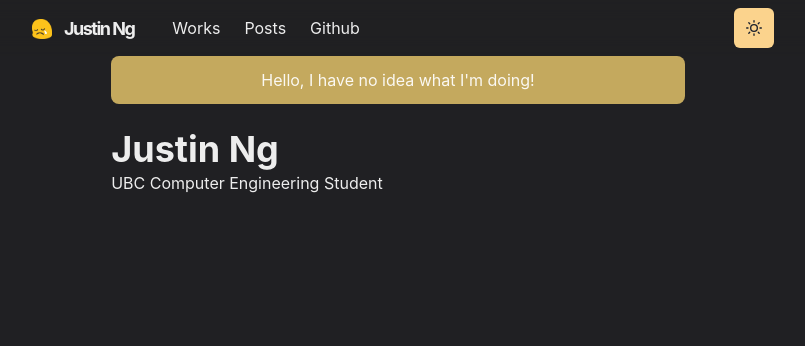
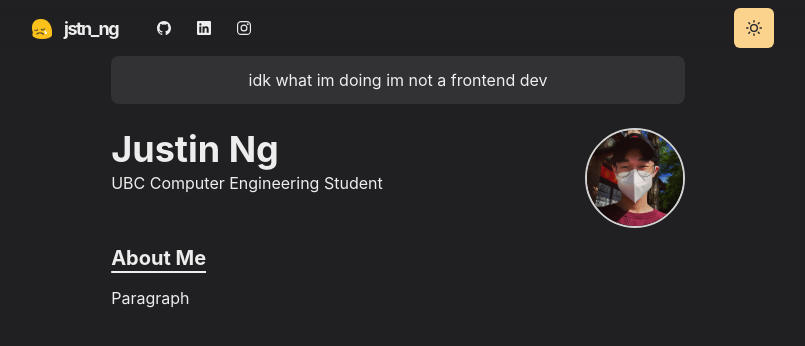
Before and after one commit to ngjstn/portfolio, a Next.js app: page / in a window 1280 px wide. Shown: the top 346 px of the page, without its empty margins (242-1047 px from the left). Built offline with nearby package versions, Linux system fonts and the light colour scheme.

Commit message:
navbar, pfp, and paragraph section

```diff
--- /dev/null
+++ b/components/fonts.js
@@ -0,0 +1,6 @@
+const Fonts = () => (
+    <style jsx global>{`
+      @import url('https://fonts.googleapis.com/css2?family=M+PLUS+Rounded+1c:wght@300;700&display=swap');
+    `}</style>
+  )
+  export default Fonts
--- a/components/layouts/main.js
+++ b/components/layouts/main.js
@@ -1,6 +1,7 @@
 import Head from 'next/head'
 import Navbar from '../navbar.js'
 import { Box, Container } from '@chakra-ui/react'
+import Fonts from '../fonts.js'
 
 const Main = ({ children, router}) => {
     return (
--- a/components/logo.js
+++ b/components/logo.js
@@ -30,7 +30,7 @@ const Logo = () => {
                         fontFamily='M PLUS Rounded 1c'
                         fontWeight="bold"
                         ml={3}>
-                            Justin Ng
+                            jstn_ng
                     </Text>
                 </LogoBox>
             </a>
--- a/components/navbar.js
+++ b/components/navbar.js
@@ -16,16 +16,21 @@ import {
 } from '@chakra-ui/react'
 import { HamburgerIcon } from '@chakra-ui/icons'
 import ThemeToggleButton from './theme-toggle-button'
+import { IoLogoGithub, IoLogoLinkedin, IoLogoInstagram } from 'react-icons/io5'
 
-const LinkItem = ({ href, path, children }) => {
+
+const LinkItem = ({ href, path, target, children, ...props }) => {
   const active = path === href
   const inactiveColor = useColorModeValue('gray200', 'whiteAlpha.900')
   return (
-        <NextLink href={href}>
+    <NextLink href={href} passHref scroll={false}>
       <Link
         p={2}
-            bg={active ? 'glassTeal' : undefined}
-            color={active ? '#202023' : inactiveColor}>
+        bg={active ? 'grassTeal' : undefined}
+        color={active ? '#202023' : inactiveColor}
+        target={target}
+        {...props}
+      >
         {children}
       </Link>
     </NextLink>
@@ -41,16 +46,18 @@ const Navbar = props => {
       as="nav"
       w="100%"
       bg={useColorModeValue('#ffffff40', '#20202380')}
-        style={{ backdropFilter:'blur(10px'}}
-        zIndex={1}
-        {...props}>
+      css={{ backdropFilter: 'blur(10px)' }}
+      zIndex={2}
+      {...props}
+    >
       <Container
         display="flex"
         p={2}
         maxW="container.md"
         wrap="wrap"
         align="center"
-                justify="space-between">
+        justify="space-between"
+      >
         <Flex align="center" mr={5}>
           <Heading as="h1" size="lg" letterSpacing={'tighter'}>
             <Logo />
@@ -58,46 +65,81 @@ const Navbar = props => {
         </Flex>
 
         <Stack
-                        direction={{base: 'column', md: 'row'}}
-                        display={{base: 'none', md: 'flex'}}
-                        width={{base: 'full', md: 'auto'}}
+          direction={{ base: 'column', md: 'row' }}
+          display={{ base: 'none', md: 'flex' }}
+          width={{ base: 'full', md: 'auto' }}
           alignItems="center"
-                        flewGrow={1}
-                        mt={{ base: 4, nmd: 0 }}>
-                            <LinkItem href="/works" path={path}>
+          flexGrow={1}
+          mt={{ base: 4, md: 0 }}
+        >
+          {/* <LinkItem href="/works" path={path}>
             Works
+          </LinkItem> */}
+          <LinkItem
+            target="_blank"
+            href="https://github.com/ngjstn"
+            path={path}
+            display="inline-flex"
+            alignItems="center"
+            style={{ gap: 4 }}
+            pl={2}
+          >
+            <IoLogoGithub />
             </LinkItem>
-                            <LinkItem href="/posts" path={path}>
+            <LinkItem
+            target="_blank"
+            href="https://www.linkedin.com/in/ngjstn/"
+            path={path}
+            display="inline-flex"
+            alignItems="center"
+            style={{ gap: 4 }}
+            pl={2}
+          >
+            <IoLogoLinkedin />
+            </LinkItem>
+            <LinkItem
+            target="_blank"
+            href="https://www.instagram.com/jstn_ng/?hl=en"
+            path={path}
+            display="inline-flex"
+            alignItems="center"
+            style={{ gap: 4 }}
+            pl={2}
+          >
+            <IoLogoInstagram />
+            </LinkItem>
+            {/* <LinkItem href="/posts" path={path}>
             Posts
-                            </LinkItem>
-                            <LinkItem href="/https://github.com/ngjstn" path={path}>
-                                Github
-                            </LinkItem>
+          </LinkItem> */}
         </Stack>
 
         <Box flex={1} align="right">
           <ThemeToggleButton />
-                        {/* <Box ml={2} display={{base: 'inline-block', md: 'none'}}>
-                            <Menu>
+
+          <Box ml={2} display={{ base: 'inline-block', md: 'none' }}>
+            <Menu isLazy id="navbar-menu">
               <MenuButton
                 as={IconButton}
                 icon={<HamburgerIcon />}
                 variant="outline"
-                                    aria-label="Options">
+                aria-label="Options"
+              />
               <MenuList>
-                                            <NextLink href="/" passHref>
+                {/* <NextLink href="/" passHref>
                   <MenuItem as={Link}>About</MenuItem>
-                                            </NextLink>
-                                            <NextLink href="/works" passHref>
+                </NextLink> */}
+                {/* <NextLink href="/works" passHref>
                   <MenuItem as={Link}>Works</MenuItem>
-                                            </NextLink>
-                                            <NextLink href="/posts" passHref>
+                </NextLink> */}
+                {/* <NextLink href="/posts" passHref>
                   <MenuItem as={Link}>Posts</MenuItem>
-                                            </NextLink>
+                </NextLink> */}
+                <MenuItem as={Link} href="https://www.instagram.com/jstn_ng/?hl=en"></MenuItem>
+                <MenuItem as={Link} href="https://github.com/ngjstn"></MenuItem>
+                <MenuItem as={Link} href="https://www.linkedin.com/in/ngjstn/"></MenuItem>
               </MenuList>
-                                </MenuButton>
             </Menu>
-                        </Box> */}
+          </Box>
         </Box>
       </Container>
     </Box>
--- /dev/null
+++ b/components/section.js
@@ -0,0 +1,21 @@
+import { motion } from 'framer-motion'
+import { chakra, shouldForwardProp } from '@chakra-ui/react'
+
+const StyledDiv = chakra(motion.div, {
+    shouldForwardProp: prop => {
+        return shouldForwardProp(prop) || prop === 'transition'
+    }
+})
+
+const Section = ({ children, delay= 0 }) => (
+    <StyledDiv
+    initial={{ y: 10, opacity: 0 }}
+    animate={{ y: 0, opacity: 1 }}
+    transition={{ duration: 0.8, delay }}
+    mb={6}
+    >
+        {children}
+    </StyledDiv>
+)
+
+export default Section
--- a/package.json
+++ b/package.json
@@ -150,6 +150,7 @@
     "queue-microtask": "^1.2.3",
     "react": "^18.2.0",
     "react-dom": "^18.2.0",
+    "react-icons": "^4.4.0",
     "react-is": "^16.13.1",
     "regenerator-runtime": "^0.13.9",
     "regexp.prototype.flags": "^1.4.3",
--- a/pages/index.js
+++ b/pages/index.js
@@ -1,10 +1,15 @@
-import { Container, Heading, Box } from '@chakra-ui/react'
+import { Container, Heading, Box, Image, useColorModeValue } from '@chakra-ui/react'
+import Section from '../components/section'
 
 const Page = () => {
     return (
         <Container>
-            <Box borderRadius="lg" bg="#c4a95e" p={3} align="center" mb={6}>
-                Hello, I have no idea what I'm doing!
+            <Box
+            borderRadius="lg"
+            bg={useColorModeValue('whiteAlpha.500', 'whiteAlpha.200')}
+            p={3} align="center"
+            mb={6}>
+                {useColorModeValue('ouch turn the lights off >:(', 'idk what im doing im not a frontend dev')}
             </Box>
 
             <Box display={{md:'flex'}}>
@@ -14,7 +19,36 @@ const Page = () => {
                     </Heading>
                     <p>UBC Computer Engineering Student</p>
                 </Box>
+                <Box>
+                    <Box
+                    flexShrink={0}
+                    mt={{ base: 4, md: 0 }}
+                    ml={{ md: 6 }}
+                    align="center"
+                    >
+                        <Image
+                        borderColor="whiteAlpha.800"
+                        borderWidth={2}
+                        borderStyle="solid"
+                        maxWidth="100px"
+                        display="inline-block"
+                        borderRadius="full"
+                        src="/images/pfp.jpg"
+                        alt="Profile Picture"
+                        />
+                    </Box>
+                </Box>
             </Box>
+
+            <Section delay={0.1}>
+            <Heading
+            as="h3"
+            variant="section-title"
+            >
+            <p><u>About Me</u></p>
+            </Heading>
+            <p>Paragraph</p>
+            </Section>
         </Container>
     )
 }
```
Also changed, not shown: public/images/pfp.jpg (added), 1 other file (tests, documents, lock files or other folders). Lines whose indentation alone changed are shown as unchanged.
